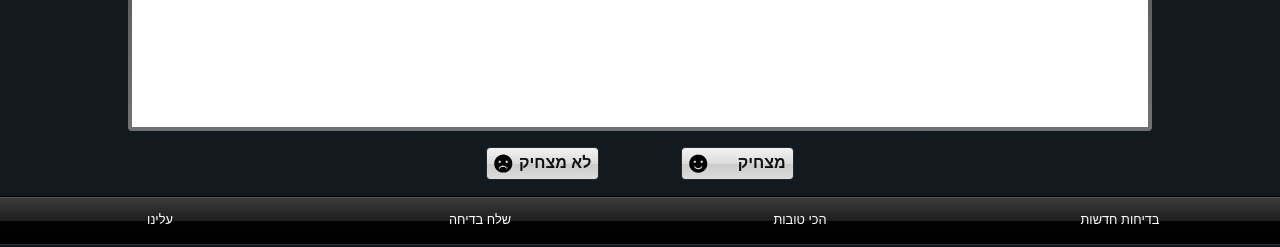
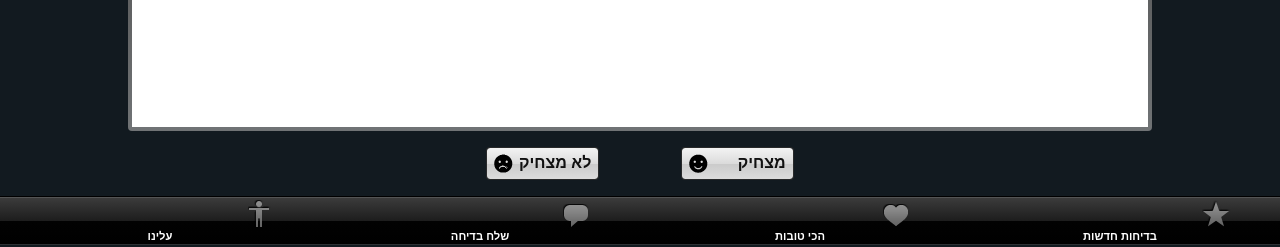
Before and after one commit to RonnyO/Really-Good-Jokes, a PHP site: page /index.html in a window 1280 px wide. Shown: the part 555-802 px from the top of the page. Run offline with PHP 8.4, Linux system fonts and the light colour scheme.

Commit message:
Bottom bar icons

```diff
--- a/public_html/app.css
+++ b/public_html/app.css
@@ -106,10 +106,8 @@ a {
 	background: -moz-linear-gradient(top, #F3F3F3 0%, #DBDBDB 50%, #CACACA 51%, #DCDCDC 100%);
 	background: -webkit-gradient(linear, left top, left bottom, color-stop(0%,#F3F3F3), color-stop(50%,#DBDBDB), color-stop(51%,#CACACA), color-stop(100%,#DCDCDC));
 	filter: progid:DXImageTransform.Microsoft.gradient( startColorstr='#F3F3F3', endColorstr='#DCDCDC',GradientType=0 );
-	-webkit-border-radius: 4px;
 	-moz-border-radius: 4px;
 	border-radius: 4px;
-	-webkit-background-clip: padding-box;
 	-moz-background-clip: padding;
 	background-clip: padding-box;
 }
@@ -121,8 +119,6 @@ a {
 	top: 6px;
 	width: 19px;
 	height: 19px;
-	background-image: url(images/icons.png);
-	background-repeat: no-repeat;
 }
 
 #like .icon {
@@ -153,12 +149,34 @@ nav a {
 	float: right;
 	width: 25%;
 	height:49px;
-	line-height: 44px;
+	line-height: 8px;
 	color: #FFF;
-	font-size: 80%;
+	font-size: 70%;
+	font-weight: bold;
 	white-space: normal;
 	text-align: center;
 	vertical-align: middle;
+}
+
+nav .icon {
+	width: 29px;
+	height: 29px;
+	margin: 0 49px 5px;
+}
+
+#new .icon {background-position: -87px 0;}
+#best .icon {background-position: -56px 0;}
+#send .icon {background-position: -26px 0;}
+#about .icon {background-position: 5px 0;}
+
+#new:hover .icon {background-position: -87px -28px;}
+#best:hover .icon {background-position: -56px -28px;}
+#send:hover .icon {background-position: -26px -28px;}
+#about:hover .icon {background-position: 5px -28px;}
+
+.icon {
+	background-image: url(images/icons.png);
+	background-repeat: no-repeat;
 }
 
 /* Helpers */
--- a/public_html/index.html
+++ b/public_html/index.html
@@ -18,11 +18,10 @@
 			<a id="dislike" href="#" class="vote">לא מצחיק <span class="icon">:-(</span></a>
 		</div>
 		<nav>
-			<a id="new" href="#main">בדיחות חדשות</a>
-
-			<a id="best" href="#top">הכי טובות</a>
-			<a id="send" href="#send">שלח בדיחה</a>
-			<a id="about" href="#about">עלינו</a>
+			<a id="new" href="#main"><span class="icon"> </span>בדיחות חדשות</a>
+			<a id="best" href="#top"><span class="icon"> </span>הכי טובות</a>
+			<a id="send" href="#send"><span class="icon"> </span>שלח בדיחה</a>
+			<a id="about" href="#about"><span class="icon"></span>עלינו</a>
 		</nav>
 	</div>
     <div id="viewport">
```
Also changed, not shown: public_html/index.php (+4 -4 lines).
